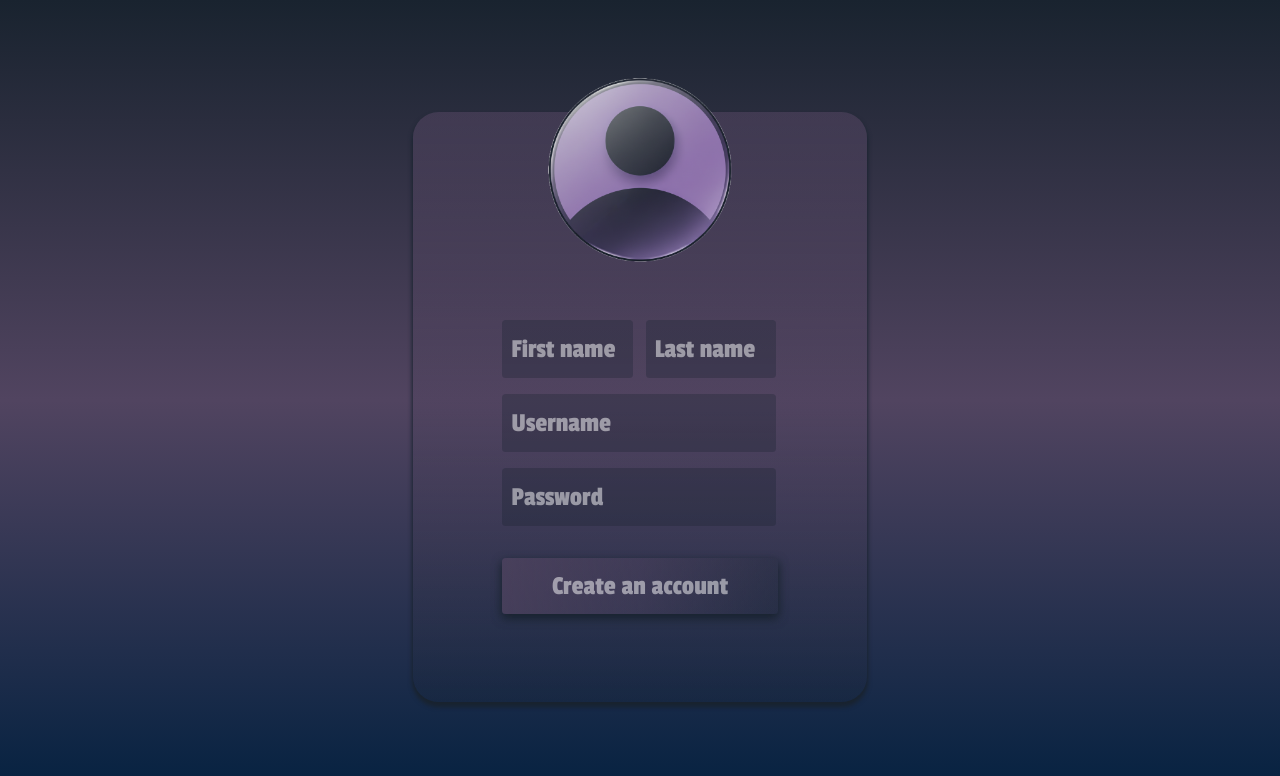
After one commit to KristianEndrev/My-portfolio, a PHP site: page /register.html in a window 1280 px wide. The commit adds this page. Shown: the top 776 px of the page. Run offline with PHP 8.4, Linux system fonts and the light colour scheme.

Commit message:
Added register page

```diff
--- a/css/log_in.css
+++ b/css/register.css
@@ -39,7 +39,7 @@ body
     padding-bottom: 10vh;
     padding-top: 25vh;
     box-shadow: 0px 4px 4px 1px #19232F;
-    margin-top: 15vh;
+    margin-top: 13vh;
     border-radius: 2vw;
     display: flex;
     justify-content: center;
@@ -59,7 +59,7 @@ body
     width: 25vw;
     height: auto;
     position: absolute;
-    top: 2vh;
+    top: 1.2vh;
 }
 
 input
@@ -97,10 +97,14 @@ input
     cursor: pointer;
 }
 
-.main-box a
+.name-box
 {
-    color: rgba(255,255,255,0.5);
-    text-decoration: none;
-    margin-top: 3vh;
-    font-size: 18px;
+    display: flex;
+    flex-direction: row;
+    gap: 1vw;
 }
+
+.name-box input
+{
+    width: 8.8vw;
+}
--- /dev/null
+++ b/register.html
@@ -0,0 +1,24 @@
+<!DOCTYPE html>
+<html lang="en">
+<head>
+    <meta charset="UTF-8">
+    <meta name="viewport" content="width=device-width, initial-scale=1.0">
+    <title>Create an account</title>
+    <link rel="stylesheet" href="css/register.css">
+</head>
+<body>
+    <div class="main-box">
+        <img src="images/nopfp_icon.png" alt="no pfp icon">
+        <form action="log_in.html" method="POST">
+            <div class="name-box">
+                <input type="text" placeholder="First name">
+                <input type="text" placeholder="Last name">
+            </div>
+            <input type="text" placeholder="Username">
+            <input type="password" placeholder="Password">
+
+            <input class="button" type="submit" value="Create an account">
+        </form>
+    </div>
+</body>
+</html>
```
